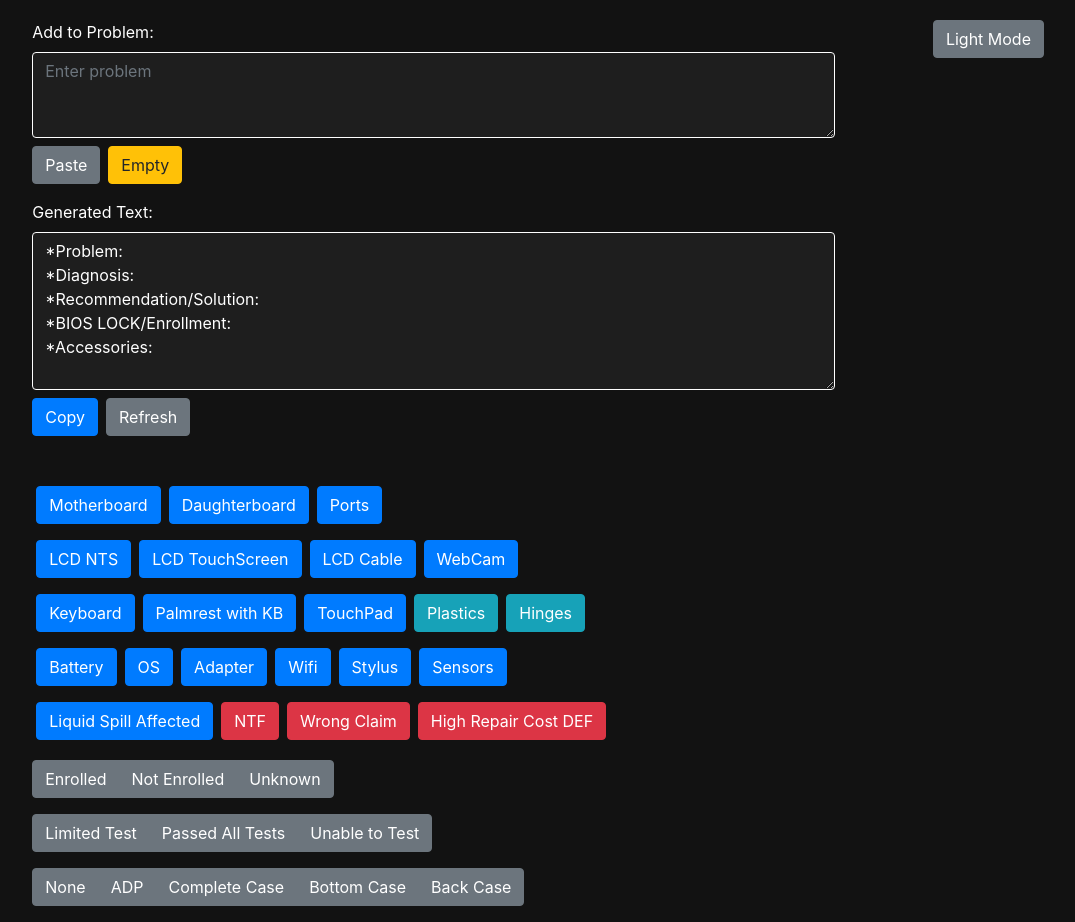
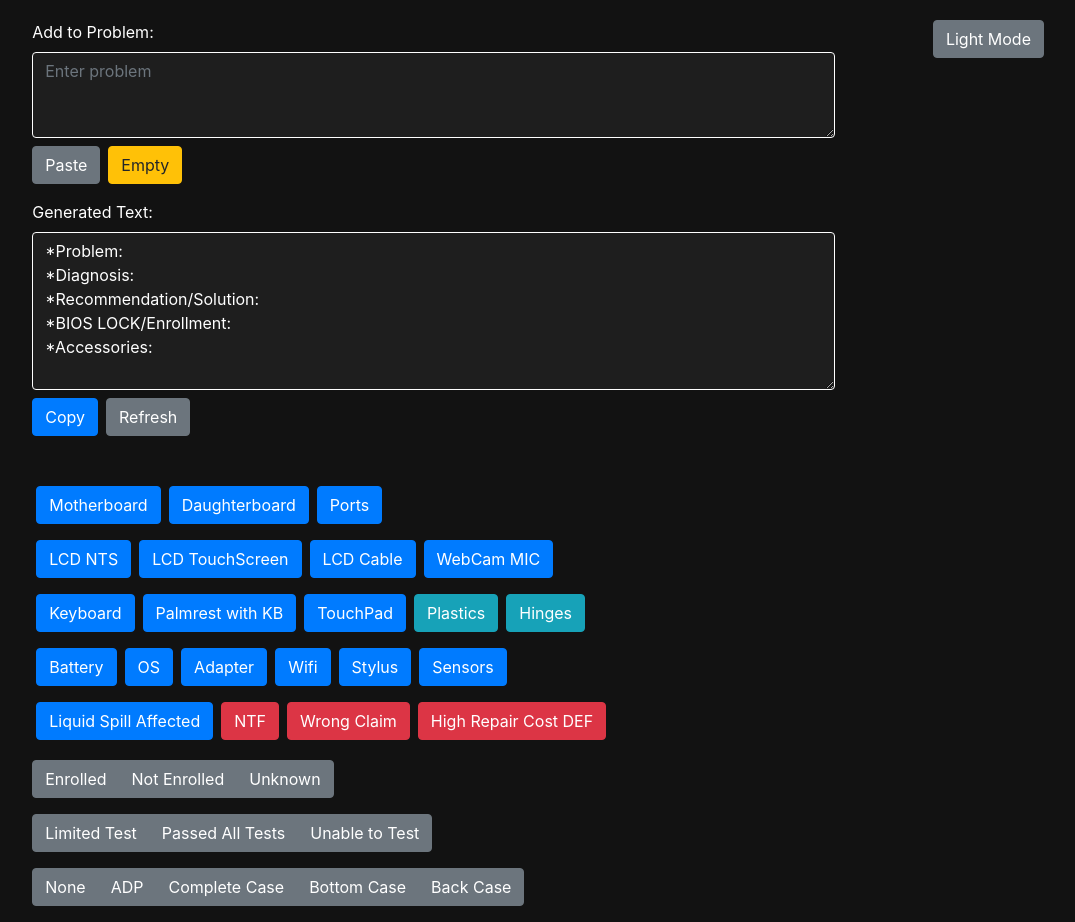
Before and after one commit to aab500/Note, a React (Vite) app: page / in a window 1280 px wide. Shown: the whole page, without its empty margins (151-1226 px from the left). Built offline with nearby package versions, Linux system fonts and the light colour scheme; the HTML template or start-up script is replaced by a standard one.

Commit message:
Update issueConfig.js

```diff
--- a/src/data/issueConfig.js
+++ b/src/data/issueConfig.js
@@ -13,7 +13,7 @@ export const issueConfig = [
     { name: 'LCD_NTS', color: 'primary' },
     { name: 'LCD_TouchScreen', color: 'primary' },
     { name: 'LCD_Cable', color: 'primary' },
-    { name: 'WebCam', color: 'primary' },
+    { name: 'WebCam_MIC', color: 'primary' },
   ],
 
   [
```
